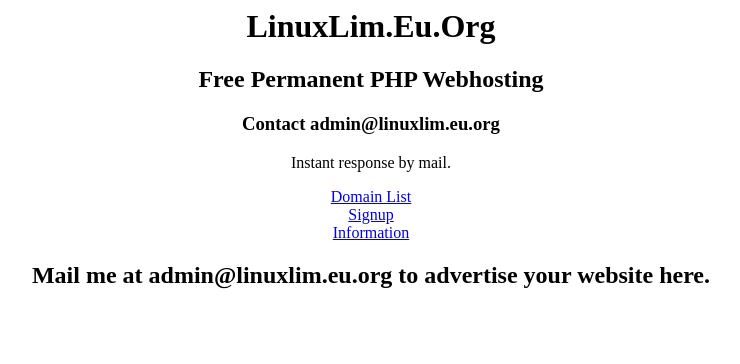
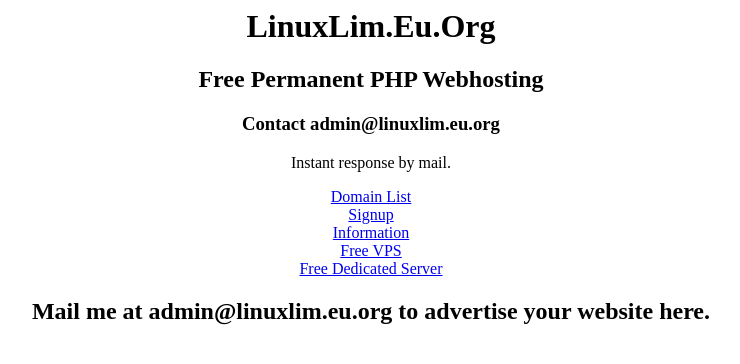
Before and after one commit to iFreeDomain/linuxlim, a plain HTML site: page index.html in a window 1280 px wide. Shown: the whole page, without its empty margins (269-1009 px from the left). Drawn offline with Linux system fonts and the light colour scheme.

Commit message:
Update index.html

```diff
--- a/index.html
+++ b/index.html
@@ -6,5 +6,7 @@
 <center><a href="https://www.linuxlim.eu.org/domain/">Domain List</a></center>
 <center><a href="https://www.linuxlim.eu.org/signup/">Signup</a></center>
 <center><a href="https://info.linuxlim.eu.org/">Information</a></center>
+<center><a href="http://freevps.linuxlim.eu.org/">Free VPS</a></center>
+<center><a href="http://dedicatedserver.linuxlim.eu.org/">Free Dedicated Server</a></center>
 <link rel="icon" type="image/x-icon" href="favicon.ico">
 <h2><center><strong>Mail me at admin@linuxlim.eu.org to advertise your website here.</strong><br><p></center></h2>
```
